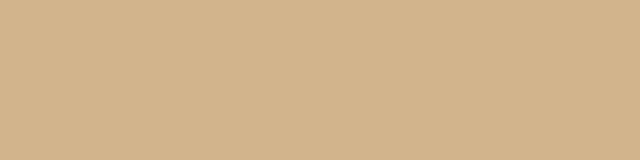
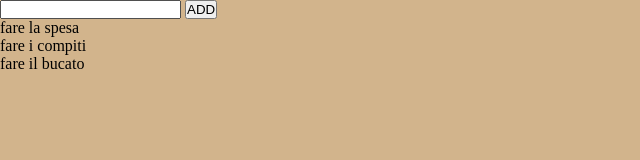
Before and after one commit to ManuelAvanzi/vue-todolist, a plain HTML site: page index.html in a window 1280 px wide. Shown: the whole page, without its empty margins (0-640 px from the left). Drawn offline with nearby package versions, Linux system fonts and the light colour scheme.

Commit message:
Button add

```diff
--- a/css/style.css
+++ b/css/style.css
@@ -6,3 +6,6 @@
 body{
     background-color: tan;
 }
+ul{
+    list-style: none;
+}
--- a/index.html
+++ b/index.html
@@ -16,7 +16,17 @@
 </head>
 <body>
 
+    <div id="app">
 
+        <input v-model="temporaryItem" type="text">
+        <button @click="addItem" id="addButton">ADD</button>
+
+        <div class="list-container">
+            <ul>
+               <li v-for="item in todo">{{item}}</li>
+            </ul>
+        </div>
+    </div>
 
     <script src="js/script.js"></script>
 </body>
--- a/js/script.js
+++ b/js/script.js
@@ -1,9 +1,17 @@
 new Vue ({
     el:"#app",
     data:{
-
+        todo: [
+            'fare la spesa',
+            'fare i compiti',
+            'fare il bucato'
+        ],
+        temporaryItem: '',
     },
     methods:{
-
+        addItem:function(){
+            this.todo.push(this.temporaryItem);
+            console.log(this.todo);
+        }
     }
 })
```
